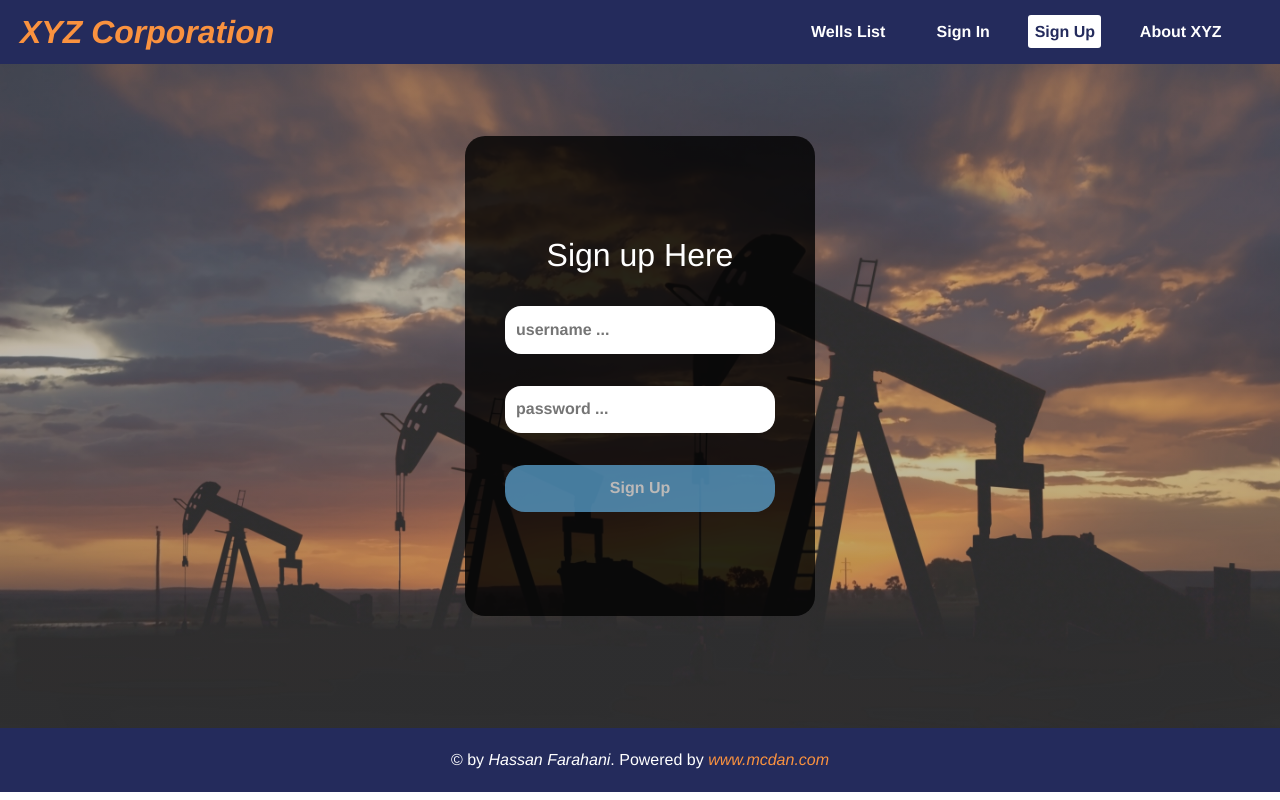
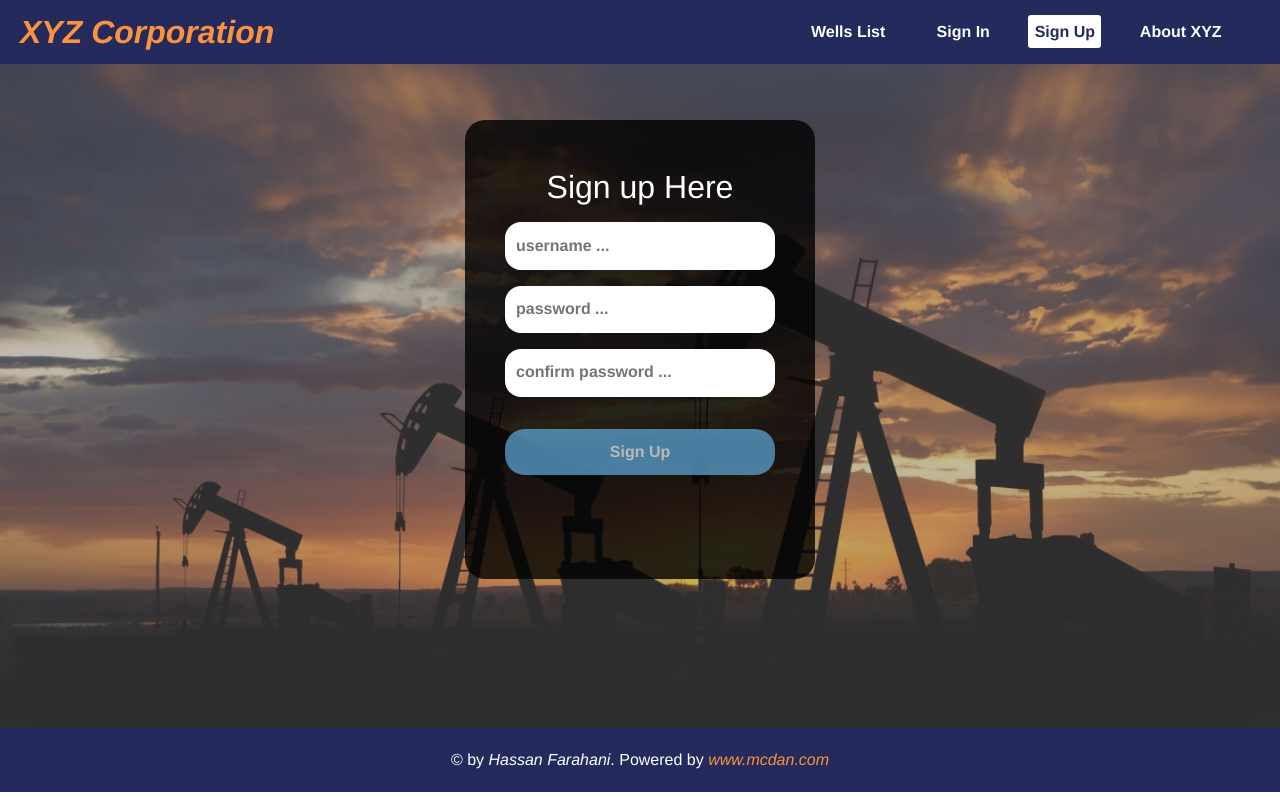
Before and after one commit to hassanfarahani/WMS, a Vue app: page /signup in a window 1280 px wide. Built offline with nearby package versions, Linux system fonts and the light colour scheme.

Commit message:
form validation completed

```diff
--- a/package.json
+++ b/package.json
@@ -14,6 +14,7 @@
     "moment": "^2.24.0",
     "vue": "^2.5.2",
     "vue-router": "^3.0.1",
+    "vuelidate": "^0.7.4",
     "vuex": "^3.1.1"
   },
   "devDependencies": {
--- a/src/assets/css/style.css
+++ b/src/assets/css/style.css
@@ -155,11 +155,11 @@ body {
 .wrap {
     max-width: 21.9rem;
     border-radius: 1.25rem;
-    margin: 1.5rem auto;
+    margin: .5rem auto;
     background: rgba(0,0,0,.8);
     padding: 2.5rem;
     color: #fff;
-    padding-top: 6.25rem;
+    padding-top: 3rem;
 }
 
 /* .signup-title { */
@@ -170,7 +170,7 @@ body {
 .username, .password {
     display: block;
     width: 100%;
-    margin: 2rem auto;
+    margin: 1rem auto;
     padding: .7rem;
     outline: none;
     border: none;
@@ -275,6 +275,18 @@ body {
 
 .modal-header {
     background-color: #2eb0a5;
+}
+
+.username.invalid, .password.invalid {
+    border: 1px solid red;
+    background-color: #ffc9aa;
+}
+
+.username-error, .password-error {
+    margin: 0;
+    font-size: .9rem;
+    font-style: italic;
+    color: #ffc9aa;
 }
 
 
@@ -505,6 +517,15 @@ table {
         padding-left: .5rem;
         padding-right: .5rem;
     }
+
+    .wrap {
+        padding-bottom: .5rem;
+    }
+
+    .resister-btn {
+        padding: .7rem 0;
+        margin: 2rem auto 2rem auto;
+    }
 }
 
 @media (max-width: 481px) {
@@ -547,4 +568,5 @@ table {
     .wrap {
         max-width: 90%;
     }
+
 }
--- a/src/components/auth/Signup.vue
+++ b/src/components/auth/Signup.vue
@@ -4,9 +4,23 @@
     <div class="wrap">
       <h2>Sign up Here</h2>
           <form @submit.prevent.enter="onSubmit">
-              <input type="text" placeholder="username ..." class="username" v-model="username" required>
-              <input type="password" class="password" placeholder="password ..." v-model="password" required>
-              <button type="submit" class="resister-btn"><strong>Sign Up</strong></button>
+              <input type="text" placeholder="username ..."
+                 :class="['username', { invalid: $v.username.$error }]"
+                 @blur="$v.username.$touch()"
+                 v-model="username">
+                 <p class="username-error" v-if="!$v.username.minLength">Username should be at least 6 characters</p>
+                 <!-- <p class="username-error" v-if="!$v.username.required">This field must not be empty</p> -->
+              <input type="password" placeholder="password ..."
+              :class="['password', { invalid: $v.password.$error }]"
+              @blur="$v.password.$touch()"
+              v-model="password" required>
+              <p class="password-error" v-if="!$v.password.minLen">Your password should be at least 8 characters</p>
+              <input type="password" class="password" placeholder="confirm password ..."
+              :class="['password', { invalid: $v.confirmPassword.$error }]"
+              @blur="$v.confirmPassword.$touch"
+              v-model="confirmPassword">
+              <p class="password-error" v-if="!$v.confirmPassword.sameAs">Passwords must be identical</p>
+              <button type="submit" class="resister-btn" :disabled="$v.$invalid"><strong>Sign Up</strong></button>
           </form>
     </div>
 
@@ -15,12 +29,27 @@
 
 
 <script>
+  import { required, minLength, sameAs } from 'vuelidate/lib/validators'
 
   export default {
     data () {
       return {
         username: '',
         password: '',
+        confirmPassword: ''
+      }
+    },
+    validations: {
+      username: {
+        required,
+        minLength: minLength(6)
+      },
+      password: {
+        required,
+        minLen: minLength(8)
+      },
+      confirmPassword: {
+        sameAs: sameAs('password')
       }
     },
     methods: {
@@ -36,7 +65,12 @@
   }
 </script>
 
-<style>
+<style scoped>
+
+.username.invalid input {
+    border: 1px solid red;
+    background-color: #ffc9aa;
+}
 
 
 </style>
--- a/src/main.js
+++ b/src/main.js
@@ -5,7 +5,9 @@ import App from './App'
 import router from './router'
 import store from './store/store'
 import axios from 'axios'
+import Vuelidate from 'vuelidate'
 
+Vue.use(Vuelidate)
 Vue.config.productionTip = false
 
 axios.defaults.baseURL = 'https://mcdan-coding-exercise.azurewebsites.net'
```
Also changed, not shown: 1 other file (tests, documents, lock files or other folders).
